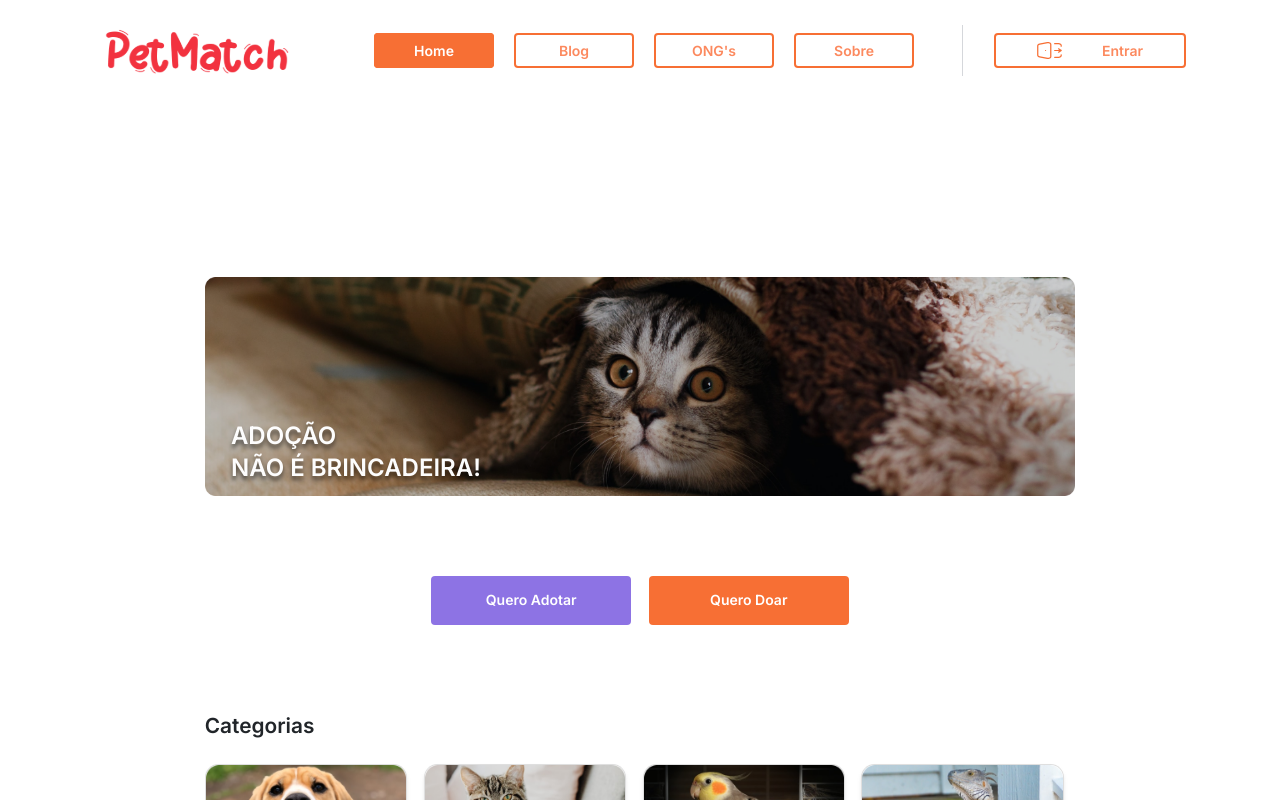
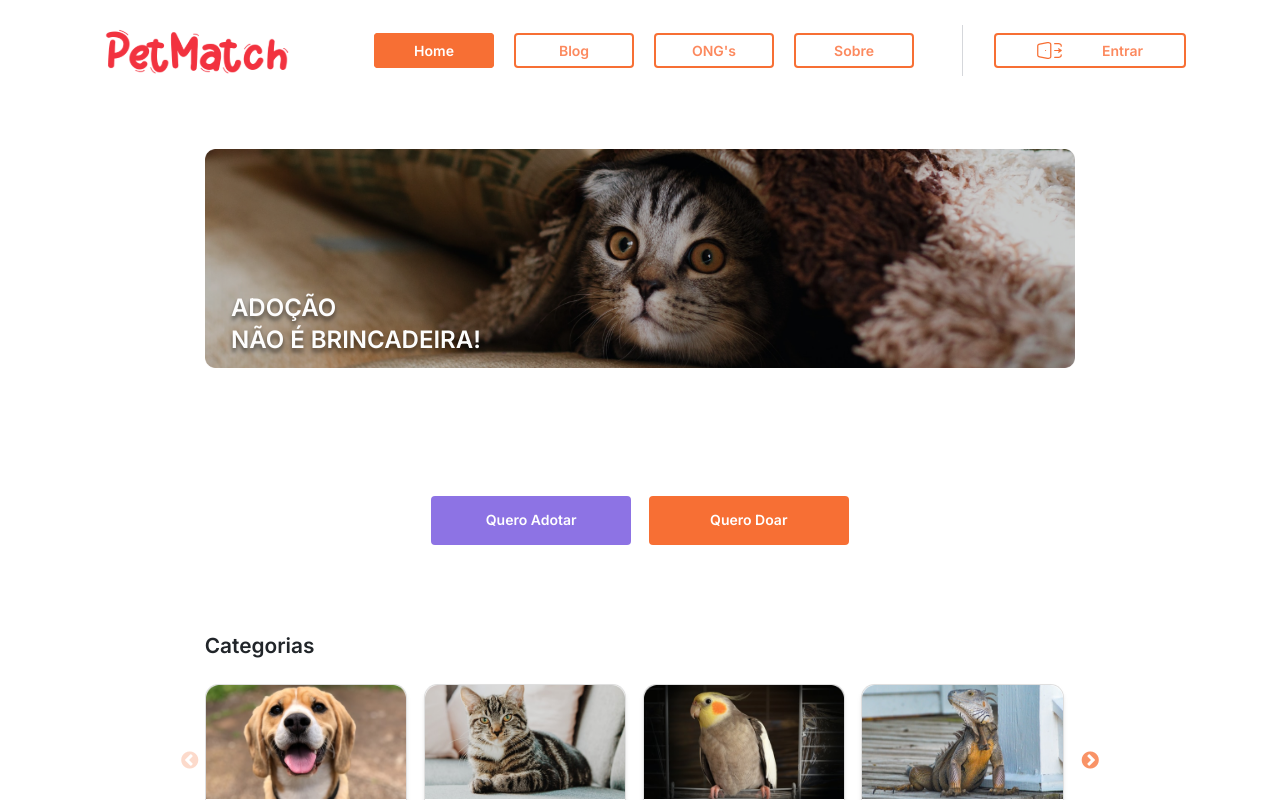
Before and after one commit to andresdslima/petmatch-front, a React (Create React App) app: page / in a window 1280 px wide. Shown: the top 800 px of the page. Built offline with nearby package versions, Linux system fonts and the light colour scheme; no server answers.

Commit message:
Ajustes styled no Carrousel de Imagens

```diff
--- a/src/components/ImagesCarousel/styled.js
+++ b/src/components/ImagesCarousel/styled.js
@@ -5,16 +5,16 @@ import { Carousel } from 'react-bootstrap';
 export const ContainerContent = styled.div`
 	display: flex;
 	justify-content: flex-start;
-	gap: 10vh;
+	gap: 10vw;
 	align-items: center;
 	flex-direction: column;
 
 	@media (max-width: 1000px) {
-		gap: 4vh;
+		gap: 4vw;
 	}
 
 	@media (max-width: 600px) {
-		gap: 1vh;
+		gap: 4vw;
 	}
 `;
 
@@ -24,7 +24,6 @@ export const ContainerCarousel = styled(Carousel)`
     justify-content: center;
     width: 68vw;
     height: 100%;
-    margin-top: 10vw;
     box-sizing: border-box;
 
 	& .carousel-indicators {
@@ -49,14 +48,13 @@ export const ContainerCarousel = styled(Carousel)`
 
 	@media (max-width: 1000px) {
 		width: 75vw;
-		margin-top: 5vh;
-		height: 25vh;
+		height: 25vw;
 	}
 
 	@media (max-width: 600px) {
 		width: 80vw;
 		margin-top: 0;
-		height: 20vh;
+		height: 20vw;
 	}
 `;
 
@@ -78,8 +76,8 @@ export const Text = styled.h3`
 		line-height: 1.5rem;
 	}
 
-	@media (max-width: 600px) {
-		font-size: 0.5rem;
+	@media (max-width: 468px) {
+		font-size: 0.75rem;
 		line-height: 1rem;
 	}
 `;
```
